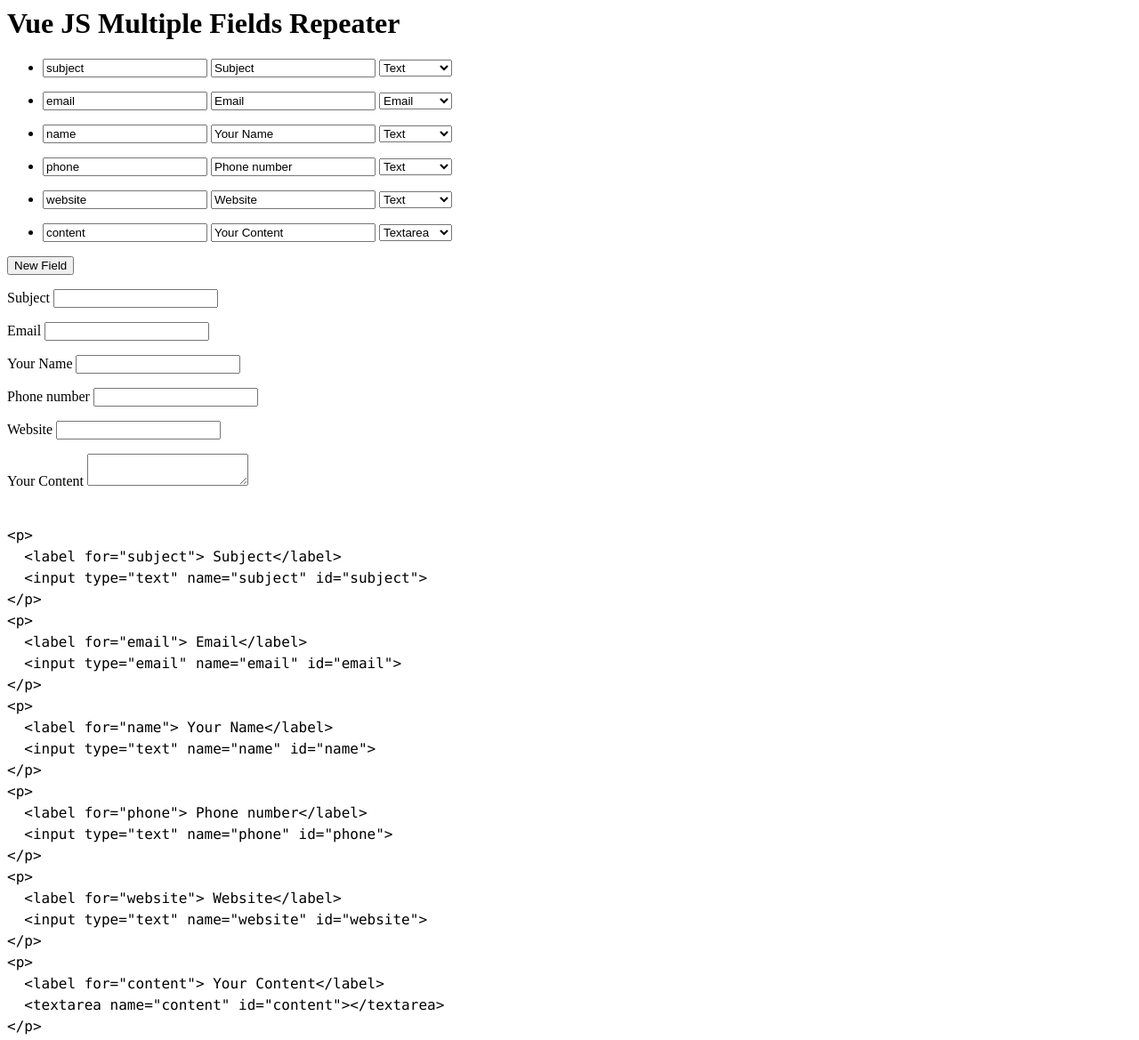
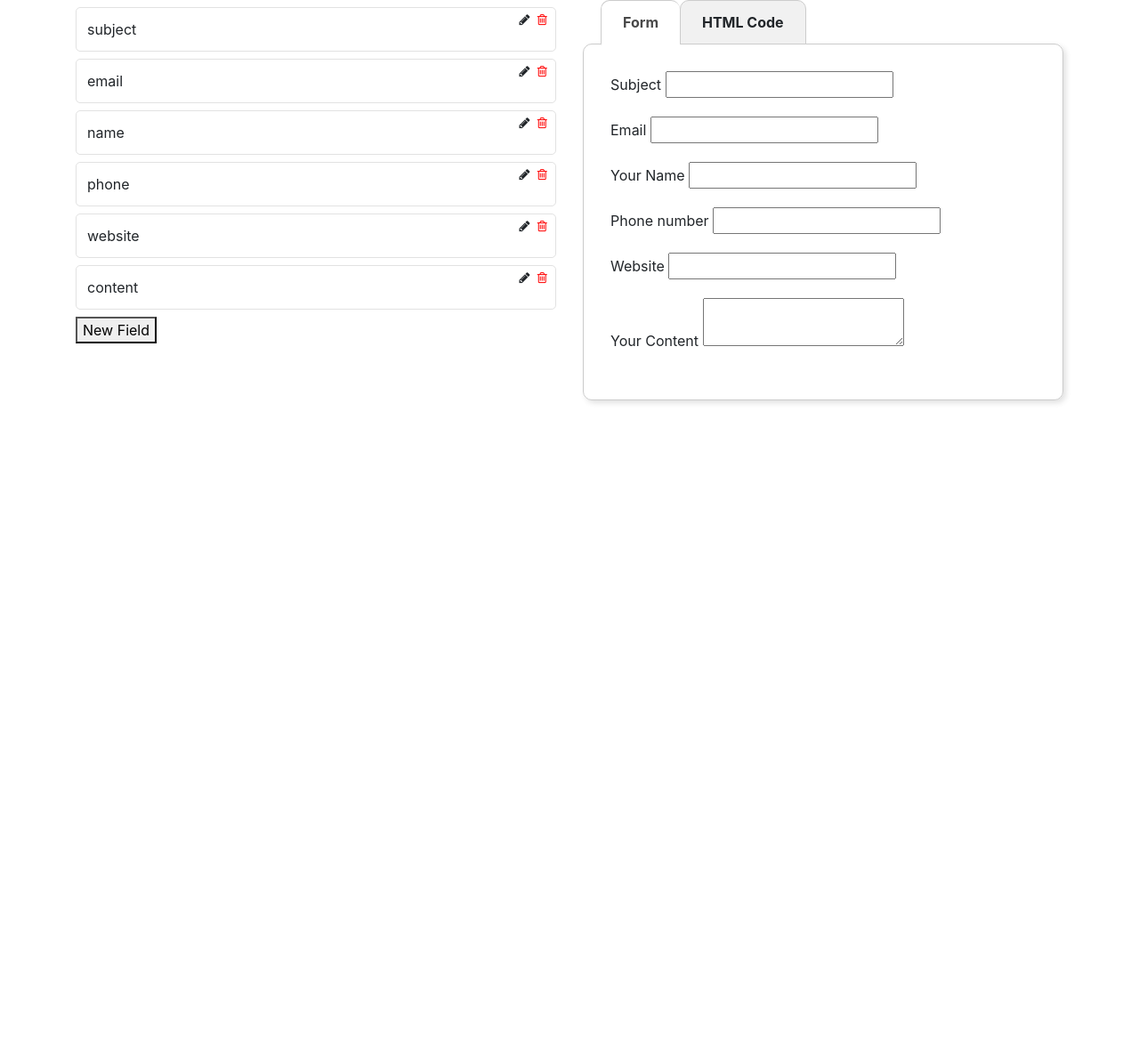
Before and after one commit to Sarathlal/vue-form-builder, a plain HTML site: page index.html in a window 1280 px wide. Shown: the top 1169 px of the page at 89% size. After the commit the page ends 800 px from the top, so only its background shows below. Drawn offline with nearby package versions, Linux system fonts and the light colour scheme.

Commit message:
All changes - 8-1-19

```diff
--- /dev/null
+++ b/css/fontello.css
@@ -0,0 +1,67 @@
+@font-face {
+  font-family: 'fontello';
+  src: url('../font/fontello.eot?80999170');
+  src: url('../font/fontello.eot?80999170#iefix') format('embedded-opentype'),
+       url('../font/fontello.woff2?80999170') format('woff2'),
+       url('../font/fontello.woff?80999170') format('woff'),
+       url('../font/fontello.ttf?80999170') format('truetype'),
+       url('../font/fontello.svg?80999170#fontello') format('svg');
+  font-weight: normal;
+  font-style: normal;
+}
+/* Chrome hack: SVG is rendered more smooth in Windozze. 100% magic, uncomment if you need it. */
+/* Note, that will break hinting! In other OS-es font will be not as sharp as it could be */
+/*
+@media screen and (-webkit-min-device-pixel-ratio:0) {
+  @font-face {
+    font-family: 'fontello';
+    src: url('../font/fontello.svg?80999170#fontello') format('svg');
+  }
+}
+*/
+
+ [class^="icon-"]:before, [class*=" icon-"]:before {
+  font-family: "fontello";
+  font-style: normal;
+  font-weight: normal;
+  speak: none;
+
+  display: inline-block;
+  text-decoration: inherit;
+  width: 1em;
+  margin-right: .2em;
+  text-align: center;
+  /* opacity: .8; */
+
+  /* For safety - reset parent styles, that can break glyph codes*/
+  font-variant: normal;
+  text-transform: none;
+
+  /* fix buttons height, for twitter bootstrap */
+  line-height: 1em;
+
+  /* Animation center compensation - margins should be symmetric */
+  /* remove if not needed */
+  margin-left: .2em;
+
+  /* you can be more comfortable with increased icons size */
+  /* font-size: 120%; */
+
+  /* Font smoothing. That was taken from TWBS */
+  -webkit-font-smoothing: antialiased;
+  -moz-osx-font-smoothing: grayscale;
+
+  /* Uncomment for 3D effect */
+  /* text-shadow: 1px 1px 1px rgba(127, 127, 127, 0.3); */
+}
+
+.icon-calendar:before { content: '\e800'; } /* '' */
+.icon-trash-empty:before { content: '\e801'; } /* '' */
+.icon-wrench:before { content: '\e802'; } /* '' */
+.icon-search:before { content: '\e803'; } /* '' */
+.icon-left-big:before { content: '\e804'; } /* '' */
+.icon-right-big:before { content: '\e805'; } /* '' */
+.icon-ok:before { content: '\e808'; } /* '' */
+.icon-mail:before { content: '\e80a'; } /* '' */
+.icon-heart-empty:before { content: '\e80b'; } /* '' */
+.icon-pencil:before { content: '\e80c'; } /* '' */
--- /dev/null
+++ b/css/main.css
@@ -0,0 +1,121 @@
+.field-list{
+	list-style: none;
+	margin: 0;
+    padding: 0;
+}
+
+.field-list > li {
+	margin: 0.5rem 0;
+    padding: 0.75rem;
+    border: 1px solid #e2e2e2;
+    border-radius: 5px;
+	position: relative;
+}
+
+.field-list > li.active {
+	padding-top: 2.6rem;
+}
+
+
+.field-list > li p {
+	margin: 0;
+	width:auto;
+}
+
+.field-list > li.active p {
+	margin-bottom: 1rem;
+}
+
+.field-list .6-col {
+	width: 48%;
+}
+
+.form-builder input[type="radio"] {
+	display: none;
+}
+
+.form-builder input[type="radio"] + label {
+	border: 1px solid #c1c1c1;
+    padding: 0px 10px;
+    border-radius: 4px;
+}
+
+.form-builder input[type="radio"]:checked + label {
+  border-color: #01d601;
+}
+
+.field-list p.actions {
+	position: absolute;
+	top: 6px;
+	right: 5px;
+}
+
+.field-list p.actions .icon-font{
+	font-size: 14px;
+}
+
+.actions span {
+	cursor: pointer;
+}
+
+.actions .delete {
+	color: red;
+}
+
+.tab-container {
+    /* max-width: 620px; */
+    /* min-width: 420px; */
+    margin: 40px auto;
+    font-family: Arial, Helvetica, sans-serif;
+    font-size: 0.9em;
+    color: #888;
+}
+
+/* Style the tabs */
+.tabs {
+    overflow: hidden;
+  margin-left: 20px;
+    margin-bottom: -2px; // hide bottom border
+}
+
+.tabs ul {
+    list-style-type: none;
+    margin-left: 20px;
+}
+
+.tabs a{
+    float: left;
+    cursor: pointer;
+    padding: 12px 24px;
+    transition: background-color 0.2s;
+    border: 1px solid #ccc;
+    border-right: none;
+    background-color: #f1f1f1;
+    border-radius: 10px 10px 0 0;
+    font-weight: bold;
+}
+.tabs a:last-child {
+    border-right: 1px solid #ccc;
+}
+
+/* Change background color of tabs on hover */
+.tabs a:hover {
+    background-color: #aaa;
+    color: #fff;
+}
+
+/* Styling for active tab */
+.tabs a.active {
+    background-color: #fff;
+    color: #484848;
+    border-bottom: 2px solid #fff;
+    cursor: default;
+}
+
+/* Style the tab content */
+.tabcontent {
+    padding: 30px;
+    border: 1px solid #ccc;
+    border-radius: 10px;
+  box-shadow: 3px 3px 6px #e1e1e1
+}
--- a/css/prism.css
+++ /dev/null
@@ -1,141 +0,0 @@
-/* PrismJS 1.17.1
-https://prismjs.com/download.html#themes=prism&languages=markup */
-/**
- * prism.js default theme for JavaScript, CSS and HTML
- * Based on dabblet (http://dabblet.com)
- * @author Lea Verou
- */
-
-code[class*="language-"],
-pre[class*="language-"] {
-	color: black;
-	background: none;
-	text-shadow: 0 1px white;
-	font-family: Consolas, Monaco, 'Andale Mono', 'Ubuntu Mono', monospace;
-	font-size: 1em;
-	text-align: left;
-	white-space: pre;
-	word-spacing: normal;
-	word-break: normal;
-	word-wrap: normal;
-	line-height: 1.5;
-
-	-moz-tab-size: 4;
-	-o-tab-size: 4;
-	tab-size: 4;
-
-	-webkit-hyphens: none;
-	-moz-hyphens: none;
-	-ms-hyphens: none;
-	hyphens: none;
-}
-
-pre[class*="language-"]::-moz-selection, pre[class*="language-"] ::-moz-selection,
-code[class*="language-"]::-moz-selection, code[class*="language-"] ::-moz-selection {
-	text-shadow: none;
-	background: #b3d4fc;
-}
-
-pre[class*="language-"]::selection, pre[class*="language-"] ::selection,
-code[class*="language-"]::selection, code[class*="language-"] ::selection {
-	text-shadow: none;
-	background: #b3d4fc;
-}
-
-@media print {
-	code[class*="language-"],
-	pre[class*="language-"] {
-		text-shadow: none;
-	}
-}
-
-/* Code blocks */
-pre[class*="language-"] {
-	padding: 1em;
-	margin: .5em 0;
-	overflow: auto;
-}
-
-:not(pre) > code[class*="language-"],
-pre[class*="language-"] {
-	background: #f5f2f0;
-}
-
-/* Inline code */
-:not(pre) > code[class*="language-"] {
-	padding: .1em;
-	border-radius: .3em;
-	white-space: normal;
-}
-
-.token.comment,
-.token.prolog,
-.token.doctype,
-.token.cdata {
-	color: slategray;
-}
-
-.token.punctuation {
-	color: #999;
-}
-
-.namespace {
-	opacity: .7;
-}
-
-.token.property,
-.token.tag,
-.token.boolean,
-.token.number,
-.token.constant,
-.token.symbol,
-.token.deleted {
-	color: #905;
-}
-
-.token.selector,
-.token.attr-name,
-.token.string,
-.token.char,
-.token.builtin,
-.token.inserted {
-	color: #690;
-}
-
-.token.operator,
-.token.entity,
-.token.url,
-.language-css .token.string,
-.style .token.string {
-	color: #9a6e3a;
-	background: hsla(0, 0%, 100%, .5);
-}
-
-.token.atrule,
-.token.attr-value,
-.token.keyword {
-	color: #07a;
-}
-
-.token.function,
-.token.class-name {
-	color: #DD4A68;
-}
-
-.token.regex,
-.token.important,
-.token.variable {
-	color: #e90;
-}
-
-.token.important,
-.token.bold {
-	font-weight: bold;
-}
-.token.italic {
-	font-style: italic;
-}
-
-.token.entity {
-	cursor: help;
-}
--- a/index.html
+++ b/index.html
@@ -1,27 +1,39 @@
 <html>
    <head>
       <script src="https://cdn.jsdelivr.net/npm/vue/dist/vue.js"></script>
-      <link href="css/prism.css" rel="stylesheet" />
+      <link rel="stylesheet" href="https://maxcdn.bootstrapcdn.com/bootstrap/4.0.0/css/bootstrap.min.css" integrity="sha384-Gn5384xqQ1aoWXA+058RXPxPg6fy4IWvTNh0E263XmFcJlSAwiGgFAW/dAiS6JXm" crossorigin="anonymous">
+      <link href="css/main.css" rel="stylesheet" />
+      <link href="css/fontello.css" rel="stylesheet" />
+
    </head>
       <body>
 
+<div class="container">
+<div id="app">
+<div class="row">
+    <div class="col-6">
+        <div class="form-builder">
+            <transition-group name="list" tag="ul" class="field-list">
+                <li v-for="(field, index) in fields" :key="index+0" v-bind:class="{ 'active': field.showEdit  }">
+                    <p v-if="!field.showEdit" @click="openEditor(field)" >{{ field.name }}</p>
+                    <p  v-if="field.showEdit" class="12-col">
+                        <label class="inline">Field type</label>
 
-<div id="app">
-
-  <h1>Vue JS Multiple Fields Repeater</h1>
-  <ul class="border" v-for="(field, index) in fields">
-	<li>
+                        <input :id="'text_'+index" type="radio" name="field.type" value="text-field" v-model="field.type"><label class="inline" :for="'text_'+index">Text</label>
+                        <input :id="'email_'+index" type="radio" name="field.type" value="email-field" v-model="field.type"><label class="inline" :for="'email_'+index">Email</label>
+                        <input :id="'textarea_'+index" type="radio" name="field.type" value="textarea-field" v-model="field.type"><label class="inline" :for="'textarea_'+index">Textarea</label>
+                        <input :id="'select_'+index" type="radio" name="field.type" value="select-field" v-model="field.type"><label class="inline" :for="'select_'+index">Select</label>
+                        <input :id="'radio_'+index" type="radio" name="field.type" value="radio-field" v-model="field.type"><label class="inline" :for="'radio_'+index">Radio</label>
+                        <input :id="'checkbox_'+index" type="radio" name="field.type" value="checkbox-field" v-model="field.type"><label class="inline" :for="'checkbox_'+index">Checkbox</label>
+                    </p>
+                    <p v-if="field.showEdit" class="6-col">
+                        <label>Field Name</label>
                         <input v-model="field.name" placeholder="Field Name" @change="UpdateHTMLData">
+                    </p>
+                    <p v-if="field.showEdit" class="6-col">
+                        <label>Field Label</label>
                         <input v-model="field.label" placeholder="label" @change="UpdateHTMLData">
-    <select v-model="field.type" @change="UpdateHTMLData">
-	  <option value="text-field">Text</option>
-	  <option value="email-field">Email</option>
-	  <option value="textarea-field">Textarea</option>
-	  <option value="select-field">Select</option>
-	  <option value="radio-field">Radio</option>
-	  <option value="checkbox-field">Checkbox</option>
-	</select>
-
+                    </p>
 
                     <div v-if="field.type === 'select-field'">
                         <p>Options</p>
@@ -37,18 +49,27 @@
                     <div v-else-if="field.type === 'input-radio'">
                     Something else was selected.
                     </div>
+                    <p class="actions"><span class="edit clickable" v-if="!field.showEdit" @click="openEditor(field)"><i class="icon-font icon-pencil"></i></span><span class="delete clickable" @click="deleteField(index)"><i class="icon-font icon-trash-empty"></i></span></p>
+                </li>
+            </transition-group>
 
-
-	</li>
-  </ul>
             <button @click="AddField">
             New Field
             </button>
+        </div>
+    </div>
+
+    <div class="col-6">
 
 
+        <div class="tabs">
+        	<a v-on:click="activetab=1" v-bind:class="[ activetab === 1 ? 'active' : '' ]">Form</a>
+        	<a v-on:click="activetab=2; UpdateHTMLData();" v-bind:class="[ activetab === 2 ? 'active' : '' ]">HTML Code</a>
+        </div>
 
-
-    <div id="render-form" ref="formdata" v-model="html" v-cloak>
+        <div class="content">
+        	<div v-if="activetab === 1" class="tabcontent">
+                <div id="render-form" ref="formdata" v-cloak>
                     <component
                              v-for="field in fields"
                              :key="field.name"
@@ -56,15 +77,24 @@
                              v-bind="field">
                     </component>
                 </div>
-
+        	</div>
+        	<div v-if="activetab === 2" class="tabcontent">
                 <div id="html-data">
                     <pre><code class="language-html">{{ $data['html'] }}</code></pre>
                 </div>
+        	</div>
+        </div>
+    </div>
 
+
+<div style="display:none">
 <pre>{{ $data['fields'] | json }}</pre>
+</div>
 
 
 
+</div>
+</div>
 </div>
 
 
--- a/js/main.js
+++ b/js/main.js
@@ -76,21 +76,43 @@
   el: '#app',
   data: {
     fields: [
-		 {"name": "subject", "label": "Subject", "type": "text-field", "options": []},
-		 {"name": "email", "label": "Email", "type": "email-field", "options": []},
-		 {"name": "name", "label": "Your Name", "type": "text-field", "options": []},
-		 {"name": "phone", "label": "Phone number", "type": "text-field", "options": []},
-		 {"name": "website", "label": "Website", "type": "text-field", "options": []},
-		 {"name": "content", "label": "Your Content", "type": "textarea-field", "options": []}
+		 {"name": "subject", "label": "Subject", "type": "text-field", "options": [], "showEdit": false},
+		 {"name": "email", "label": "Email", "type": "email-field", "options": [], "showEdit": false},
+		 {"name": "name", "label": "Your Name", "type": "text-field", "options": [], "showEdit": false},
+		 {"name": "phone", "label": "Phone number", "type": "text-field", "options": [], "showEdit": false},
+		 {"name": "website", "label": "Website", "type": "text-field", "options": [], "showEdit": false},
+		 {"name": "content", "label": "Your Content", "type": "textarea-field", "options": [], "showEdit": false}
 	],
 	html : "",
+	activetab: 1,
   },
   mounted: function() {
 	  this.UpdateHTMLData();
   },
   methods: {
+	openEditor: function (field) {
+		field.showEdit = true;
+		this.fields.forEach((item, index) => {
+			if(! (field == item)){
+				vm.closeEditor(item);
+			}
+		});
+	},
+	closeEditor: function (field) {
+		field.showEdit = false;
+	},
+	closeAllEditor: function () {
+		this.fields.forEach((field, index) => {
+			vm.closeEditor(field);
+		});
+	},
+	deleteField: function (index) {
+		//console.log('hi' + index);
+		this.fields.splice(index, 1);
+	},
     AddField: function () {
-		this.fields.push({ name: 'your_field', label: 'Your New Field', type: 'text-field', options: [{value: '', text: ''}]});
+		vm.closeAllEditor();
+		this.fields.push({ name: 'your_field', label: 'Your New Field', type: 'text-field', options: [{value: '', text: ''}], showEdit: true});
 		vm.UpdateHTMLData();
 	},
     NewSelectOption: function (index, target) {
```
Also changed, not shown: font/fontello.ttf (added), font/fontello.woff (added), font/fontello.woff2 (added), 2 other files. Lines whose indentation alone changed are shown as unchanged.
